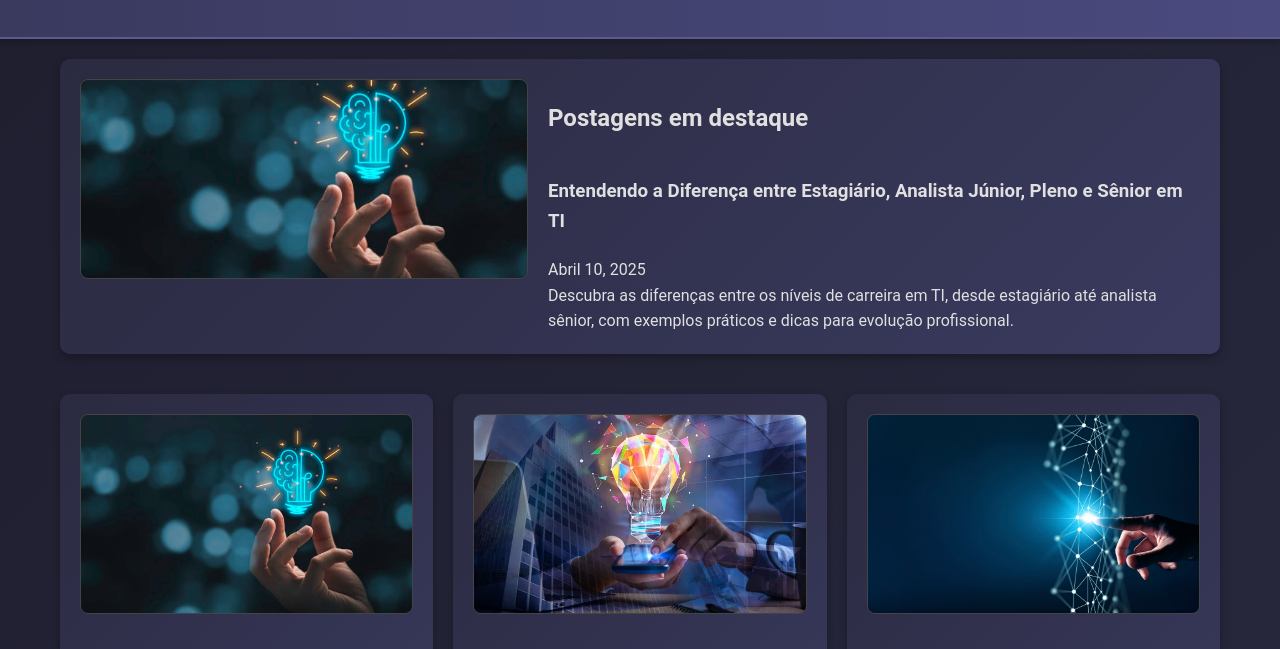
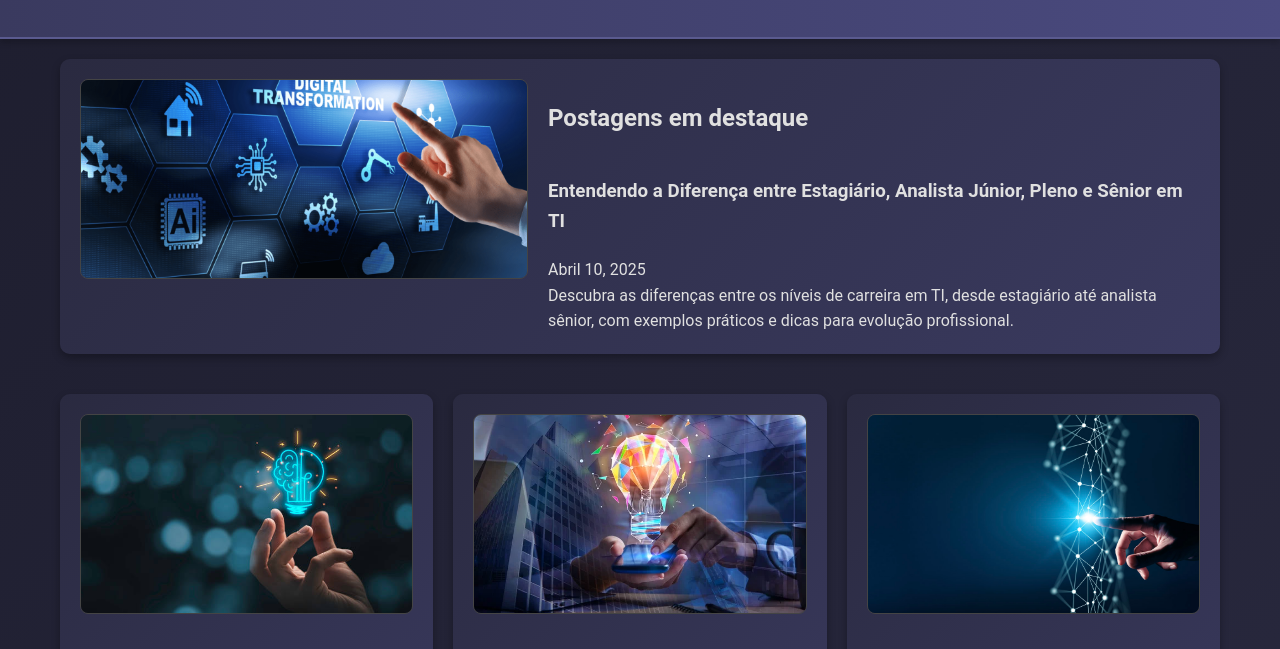
Before and after one commit to georgelobato77/BlogNhobaDev, a plain HTML site: page index.html in a window 1280 px wide. Shown: the part 107-756 px from the top of the page. Drawn offline with Linux system fonts and the light colour scheme.

Commit message:
Update index.html

```diff
--- a/index.html
+++ b/index.html
@@ -44,7 +44,7 @@
       <div class="post-image">
         <a href="post10042025.html">
           <!-- Link para abrir a página da postagem específica -->
-          <img src="Image/istock.jpg" alt="Imagem do post destaque">
+          <img src="Image/medium.jpg" alt="Imagem do post destaque">
           <!-- Imagem da postagem em destaque -->
         </a>
       </div>
```
